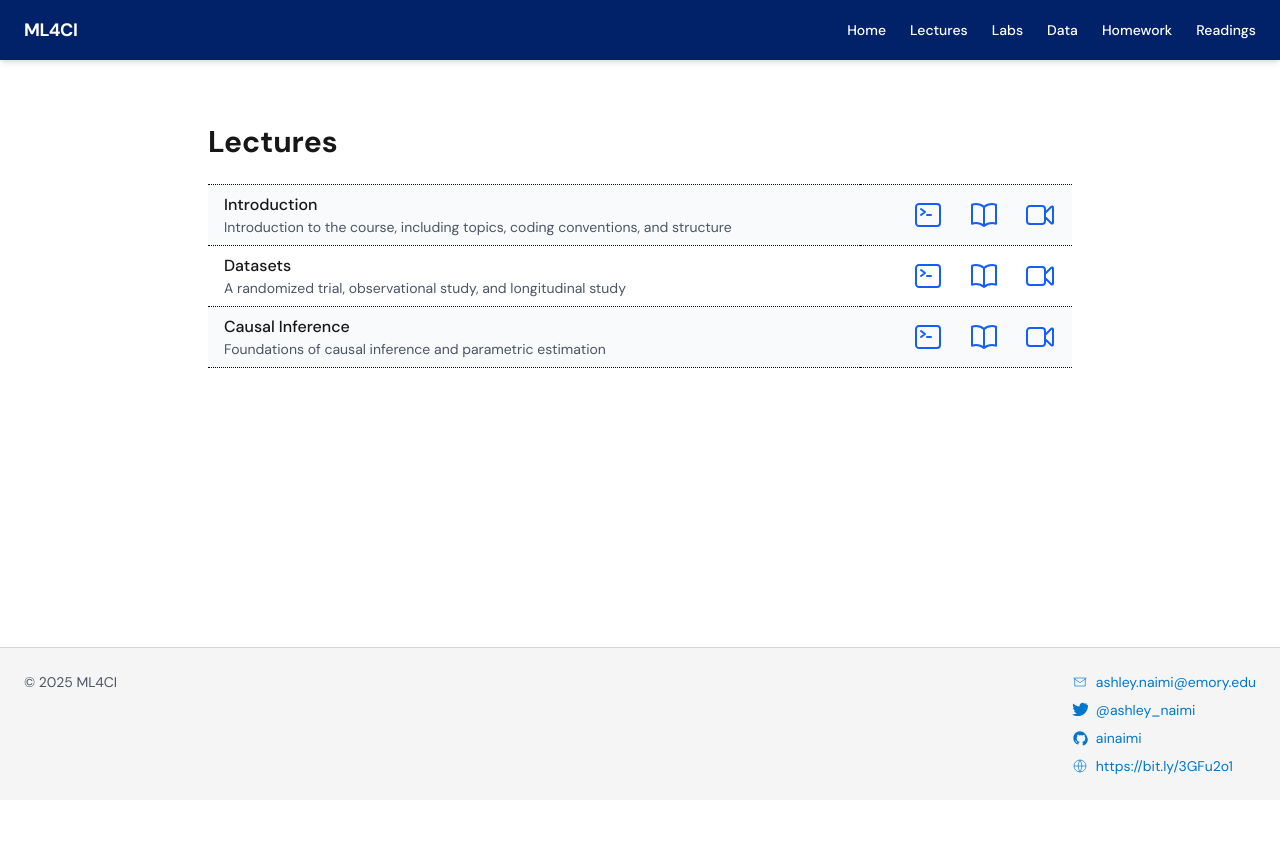
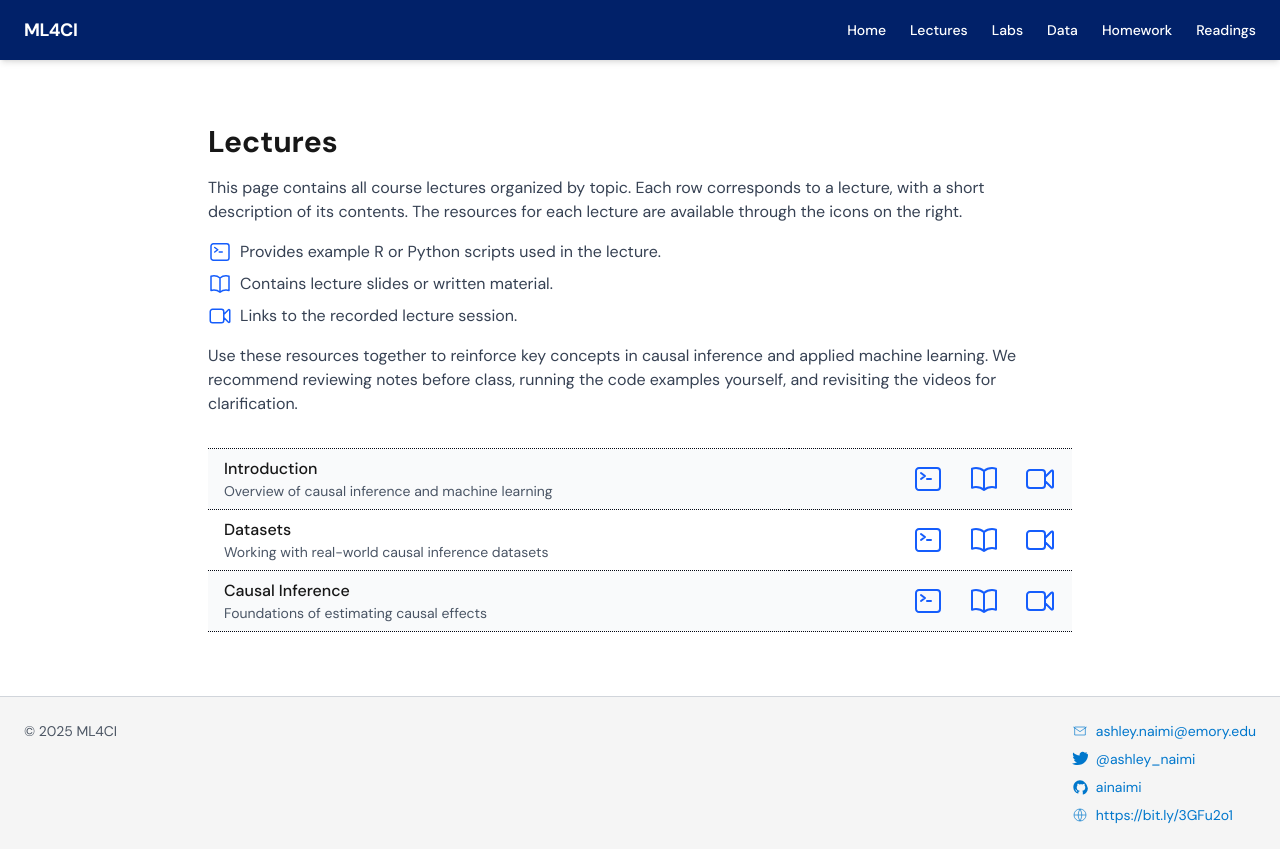
Before and after one commit to ainaimi/epid750-site, a Next.js app: page /lectures in a window 1280 px wide. Before the commit the page ends 800 px from the top, so only its background shows below. Built offline with nearby package versions, Linux system fonts and the light colour scheme.

Commit message:
added paragraph under title of lectures to explain structure and content of course.

```diff
--- a/src/app/lectures/page.tsx
+++ b/src/app/lectures/page.tsx
@@ -6,24 +6,63 @@ export default function LecturesPage() {
   const lectures = [
     {
       topic: "Introduction",
-      description: "Introduction to the course, including topics, coding conventions, and structure",
+      description: "Overview of causal inference and machine learning",
       code: "#", notes: "#", video: "#"
     },
     {
       topic: "Datasets",
-      description: "A randomized trial, observational study, and longitudinal study",
+      description: "Working with real-world causal inference datasets",
       code: "#", notes: "#", video: "#"
     },
     {
       topic: "Causal Inference",
-      description: "Foundations of causal inference and parametric estimation",
+      description: "Foundations of estimating causal effects",
       code: "#", notes: "#", video: "#"
     },
   ];
 
   return (
     <main className="mx-auto max-w-4xl px-4 py-8">
-      <h1 className="text-3xl font-bold mb-6">Lectures</h1>
+      <h1 className="text-3xl font-bold mb-4">Lectures</h1>
+
+      {/* Intro section */}
+      <div className="mb-8 text-gray-700 space-y-4">
+        <p>
+          This page contains all course lectures organized by topic. Each row corresponds
+          to a lecture, with a short description of its contents. The resources for each
+          lecture are available through the icons on the right.
+        </p>
+
+        {/* Icon-only list */}
+        <ul className="space-y-2">
+          <li className="flex items-center gap-2">
+            <CommandLineIcon className="h-6 w-6 text-blue-600" />
+            <span>
+              Provides example R or Python scripts used in the lecture.
+            </span>
+          </li>
+          <li className="flex items-center gap-2">
+            <BookOpenIcon className="h-6 w-6 text-blue-600" />
+            <span>
+              Contains lecture slides or written material.
+            </span>
+          </li>
+          <li className="flex items-center gap-2">
+            <VideoCameraIcon className="h-6 w-6 text-blue-600" />
+            <span>
+              Links to the recorded lecture session.
+            </span>
+          </li>
+        </ul>
+
+        <p>
+          Use these resources together to reinforce key concepts in causal inference
+          and applied machine learning. We recommend reviewing notes before class,
+          running the code examples yourself, and revisiting the videos for clarification.
+        </p>
+      </div>
+
+      {/* Table of lectures */}
       <table className="w-full border-collapse">
         <tbody>
           {lectures.map((lec, idx) => (
```
